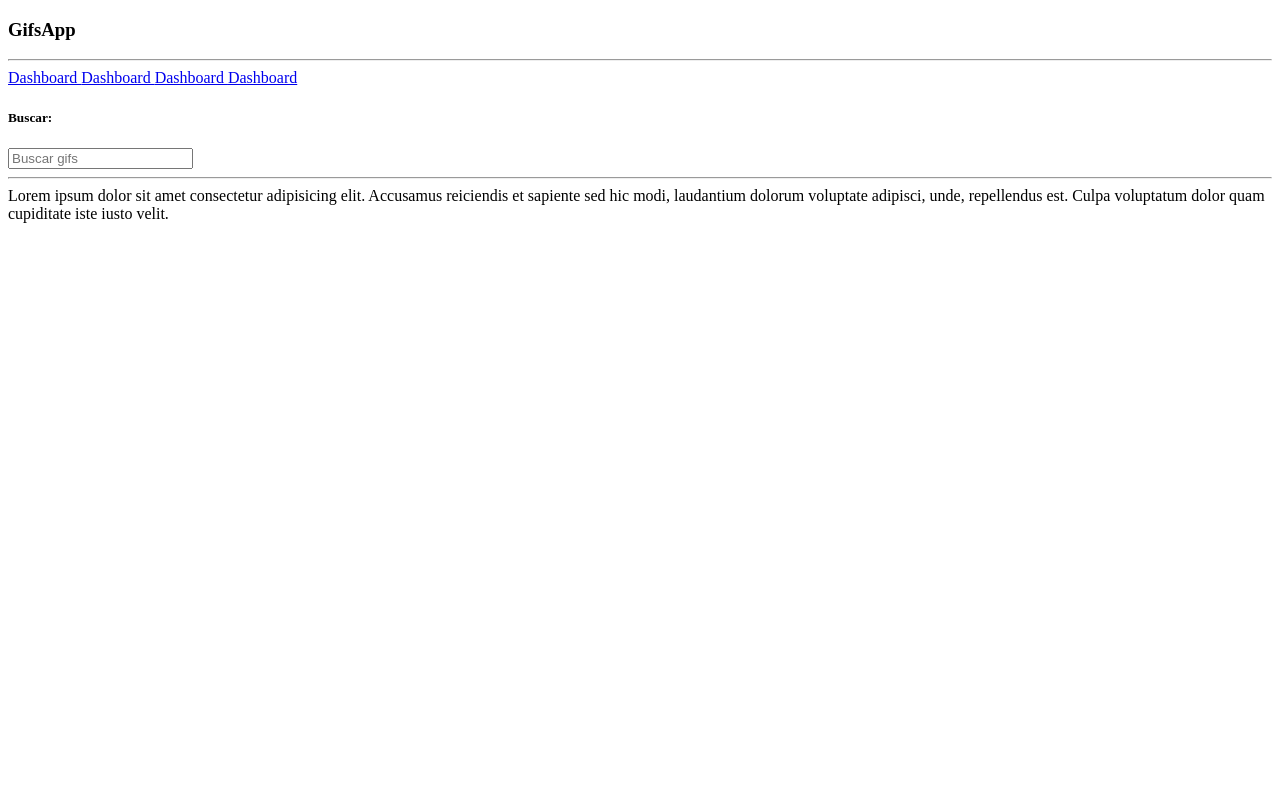
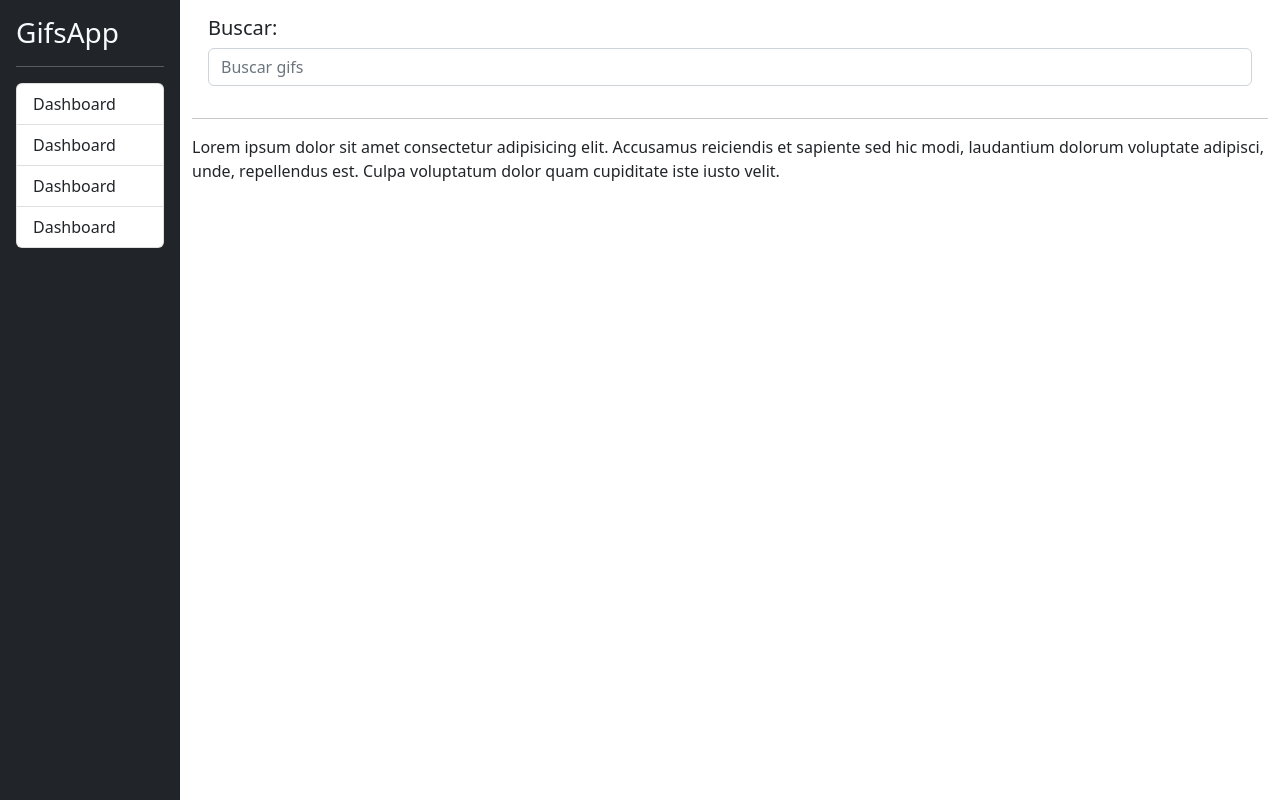
Before and after one commit to lucadanielcanas7/gifsapp, an Angular app: page / in a window 1280 px wide. Built offline with nearby package versions, Linux system fonts and the light colour scheme.

Commit message:
add bootstrap and the basics css

```diff
--- a/src/styles.css
+++ b/src/styles.css
@@ -1 +1,16 @@
-/* You can add global styles to this file, and also import other style files */
+@import "~bootstrap/dist/css/bootstrap.css";
+
+html, body {
+  height: 100%;
+  width: 100%;
+}
+#sidebar-container {
+  height: 100%;
+  min-height: 100%;
+}
+
+#sidebar {
+  height: 100%;
+  min-height: 100%;
+  min-width: 180px;
+}
```
